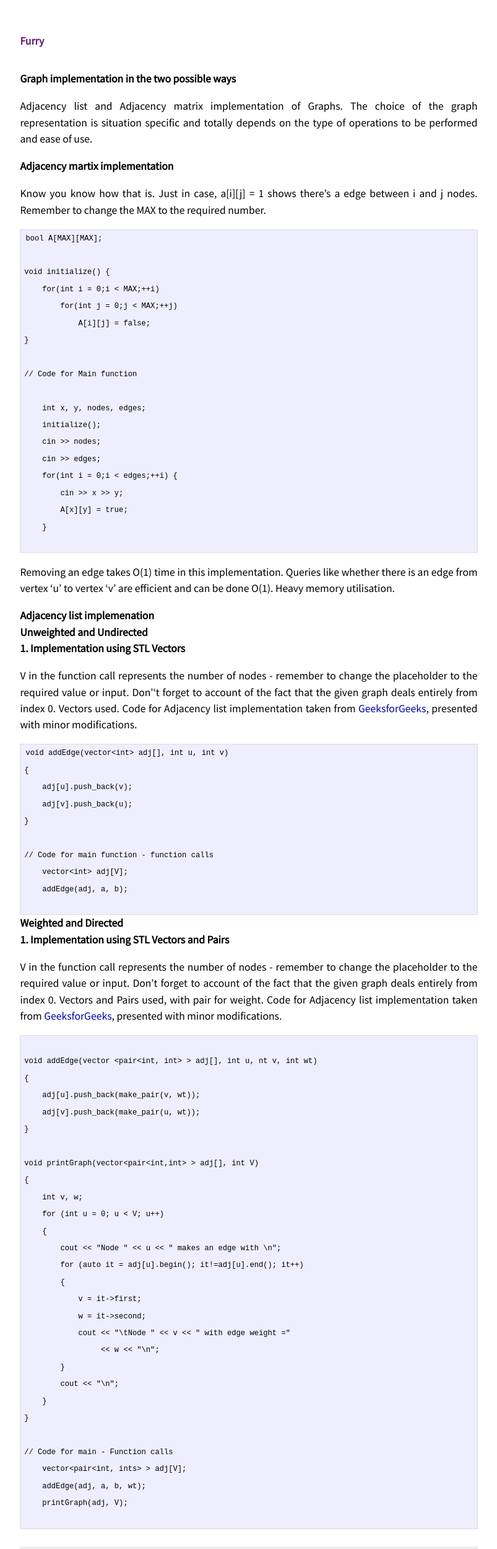
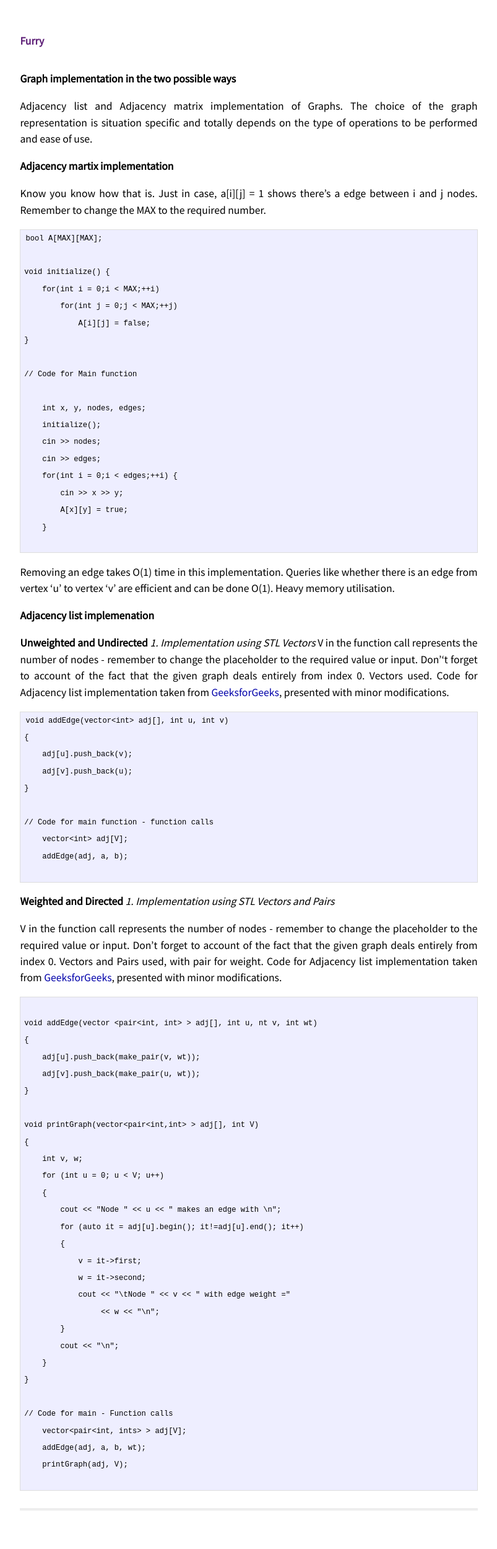
Before and after one commit to Amblygon/waffle, a Jekyll site: the page built from _posts/2017-11-04-graphs-implementation.md, in a window 1280 px wide. Shown: the whole page at 62% size, without its empty margins (238-1041 px from the left). Built offline with Jekyll 4.4.1, drawn with Linux system fonts in a browser that asks for light colours; after the commit the page ends 2437 px from its top, so only the background shows below that.

```diff
--- a/_posts/2017-11-04-graphs-implementation.md
+++ b/_posts/2017-11-04-graphs-implementation.md
@@ -41,8 +41,8 @@ Removing an edge takes O(1) time in this implementation. Queries like whether th
 Adjacency list implemenation
 ----------------------------
 
-### Unweighted and Undirected
-#### 1. Implementation using STL Vectors
+**Unweighted and Undirected**
+*1. Implementation using STL Vectors*
 V in the function call represents the number of nodes - remember to change the placeholder to the required value or input. Don''t forget to account of the fact that the given graph deals entirely from index 0. Vectors used. Code for Adjacency list implementation taken from [GeeksforGeeks](http://www.geeksforgeeks.org/graph-implementation-using-stl-for-competitive-programming-set-1-dfs-of-unweighted-and-undirected/), presented with minor modifications.
 
 ~~~~
@@ -58,8 +58,8 @@ void addEdge(vector<int> adj[], int u, int v)
 
 ~~~~
 
-### Weighted and Directed
-#### 1. Implementation using STL Vectors and Pairs
+**Weighted and Directed**
+*1. Implementation using STL Vectors and Pairs*
 
 V in the function call represents the number of nodes - remember to change the placeholder to the required value or input. Don't forget to account of the fact that the given graph deals entirely from index 0. Vectors and Pairs used, with pair for weight. Code for Adjacency list implementation taken from [GeeksforGeeks](http://www.geeksforgeeks.org/graph-implementation-using-stl-for-competitive-programming-set-2-weighted-graph/), presented with minor modifications.
 
```
